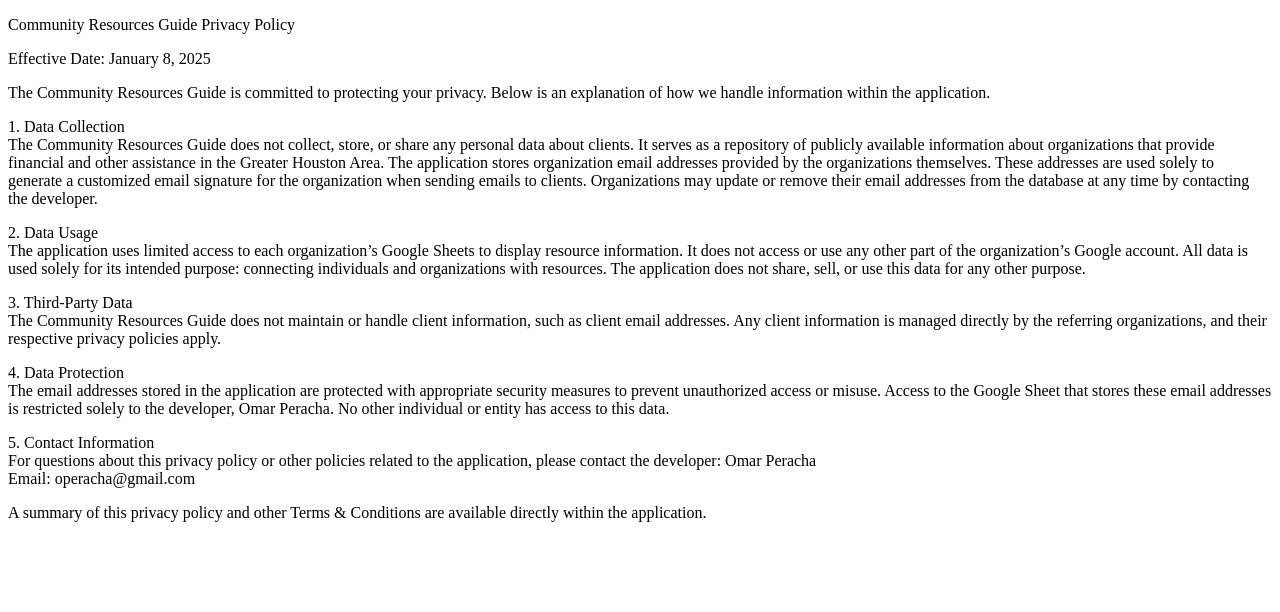
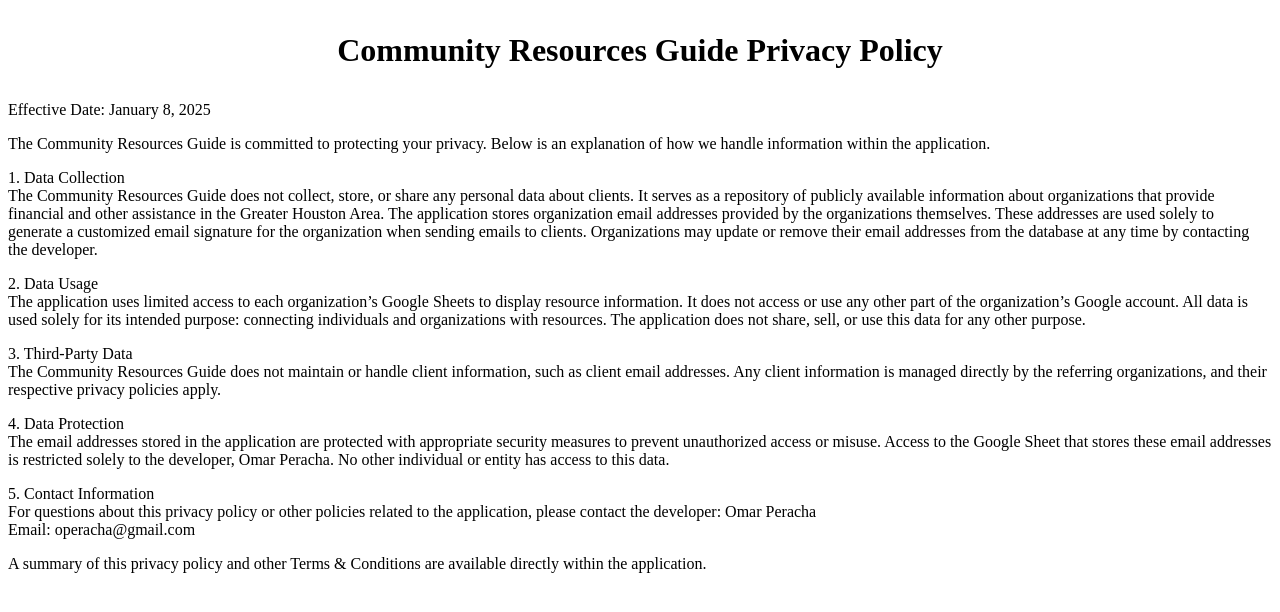
Before and after one commit to operacha7/houstoncrg, a plain HTML site: page privacy-policy.html in a window 1280 px wide. Drawn offline with Linux system fonts and the light colour scheme.

Commit message:
Update privacy-policy.html

```diff
--- a/privacy-policy.html
+++ b/privacy-policy.html
@@ -2,7 +2,7 @@
 <html>
 <body>
 
-<p>Community Resources Guide Privacy Policy</p>
+<h1 style="text-align: center;"><b></b><p>Community Resources Guide Privacy Policy</p></h1></b>
 <p>Effective Date: January 8, 2025</p>
 
 <p>The Community Resources Guide is committed to protecting your privacy. Below is an explanation of how we handle information within the application.</p>
```
